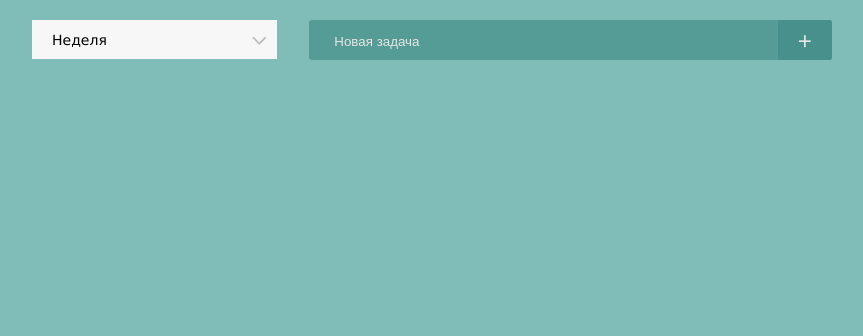
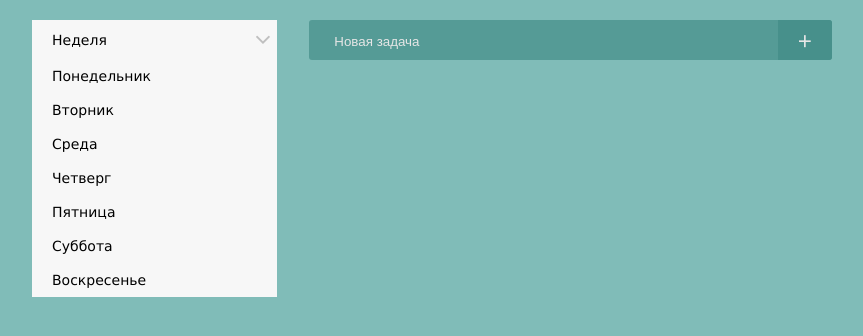
Before and after one commit to gulalex181/todolist-app, a website: page index.html in a window 1280 px wide. Both pictures are taken after a click on the element "Неделя". Shown: the whole page, without its empty margins (208-1071 px from the left). Drawn offline with nearby package versions, Linux system fonts and the light colour scheme.

Commit message:
folder animation

```diff
--- a/components/folder/folder.css
+++ b/components/folder/folder.css
@@ -3,6 +3,13 @@
 
 .folder__list {
 	list-style: none;
+	transition: transform 100ms ease-in-out;
+	transform: scaleY(0);
+	transform-origin: 50% 0%;
+}
+
+.folder.folder_open .folder__list {
+	transform: scaleY(1);
 }
 
 .folder__title {
@@ -23,7 +30,11 @@
 	color: hsl(0, 0%, 75%);
 	font: 2.5rem FontAwesome;
 
-	content: "\f107";
+	content: "\f104";
+}
+
+.folder.folder_open .folder__title:after {
+	transform: translate(0, -50%) rotate(-90deg);
 }
 
 .folder__item {
--- a/components/folder/folder.js
+++ b/components/folder/folder.js
@@ -88,7 +88,7 @@
 		 * @param {Object} list - содержимое папки.
 		 */
 		_toggle (list) {
-			list.hidden = !list.hidden;
+			this.elem.classList.toggle('folder_open');
 		}
 	}
 
```
Also changed, not shown: data/folder0.json (added, +26 -0 lines), data/menu.json (added, +19 -0 lines).
